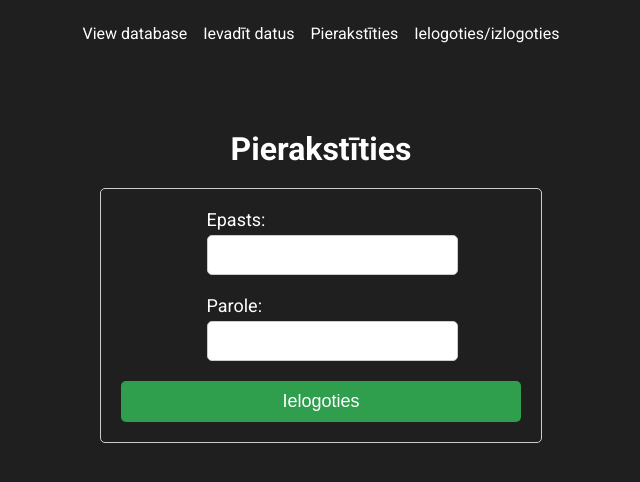
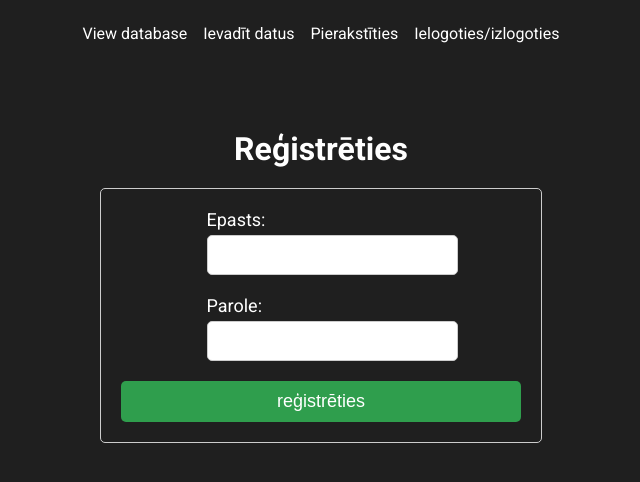
Before and after one commit to kristapsgreen/VMS_2, a React (Create React App) app: page /NewUser in a window 1280 px wide. Shown: the top 482 px of the page, without its empty margins (319-959 px from the left). Built offline with nearby package versions, Linux system fonts and the light colour scheme.

Commit message:
nothing, just nomainīju nosaukumu

```diff
--- a/src/NewUser.js
+++ b/src/NewUser.js
@@ -2,6 +2,7 @@ import React from 'react';
 import './index.css';
 import supabase from './supabaseClient.js';
 import { SupabaseClient, createClient } from '@supabase/supabase-js';
+
 
 export default function NewUser() {
   const [email, setEmail] = React.useState('');
@@ -24,7 +25,7 @@ export default function NewUser() {
 
   return (
     <div className="newuser-container">
-      <h1 className="newuser-heading">Pierakstīties</h1>
+      <h1 className="newuser-heading">Reģistrēties</h1>
       <form className="newuser-form" onSubmit={handleLogin}>
         <div className="newuser-form-item">
           <label htmlFor="email">Epasts:</label>
@@ -34,7 +35,7 @@ export default function NewUser() {
           <label htmlFor="password">Parole:</label>
           <input type="password" id="password" value={password} onChange={(e) => setPassword(e.target.value)} />
         </div>
-        <button className="newuser-form-button" type="submit">Ielogoties</button>
+        <button className="newuser-form-button" type="submit">reģistrēties</button>
       </form>
     </div>
   )
```
